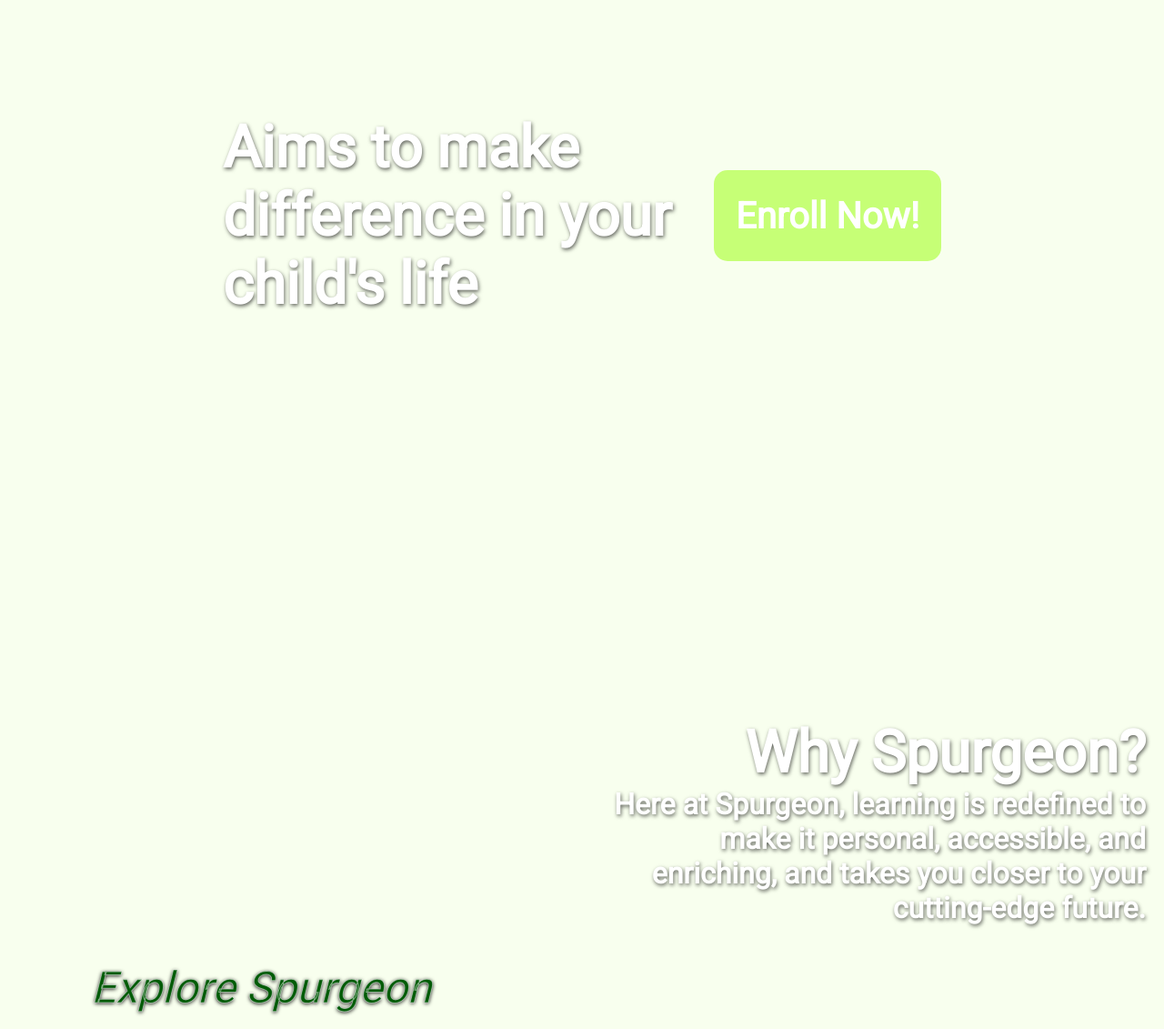
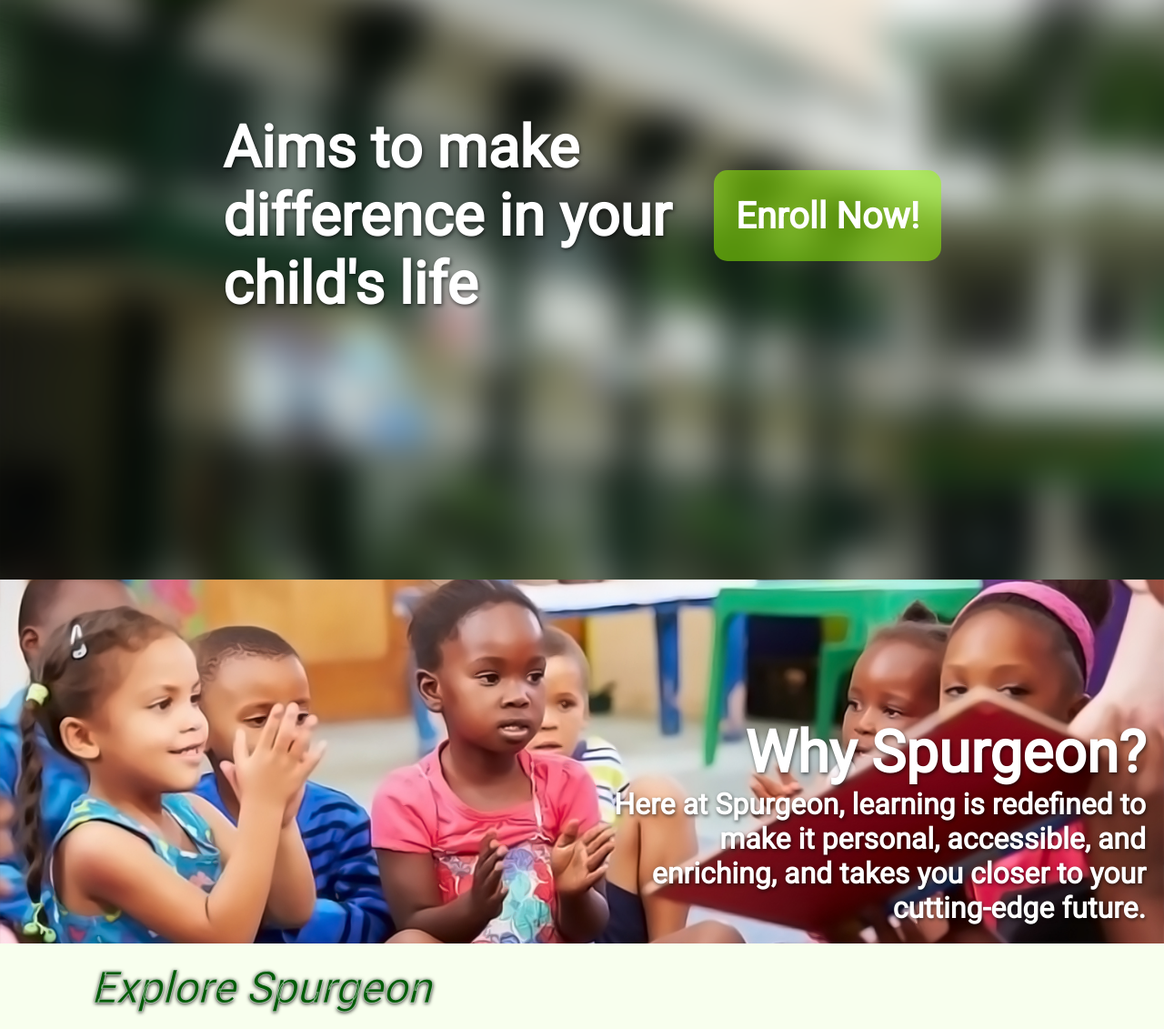
Before and after one commit to Lougerb/First-Website-w--SASS, a website: page index.html in a window 1280 px wide. Shown: the part 163-1294 px from the top of the page at 91% size. Drawn offline with Linux system fonts and the light colour scheme; the site is published under a folder, as on GitHub Pages, so addresses that start at the root find nothing; files whose address does not match are found by name.

Commit message:
image fix 5

```diff
--- a/css/sass/_Layout.scss
+++ b/css/sass/_Layout.scss
@@ -12,13 +12,13 @@
 
 .banner {
   &-1 {
-    background-image: url("/img/Spurgeon-Banner.png");
+    background-image: url(./img/Spurgeon-Banner.png);
 
     @include bgBanner;
     height: 100vh;
   }
   &-2 {
-    background-image: url("/img/banner2.jpg");
+    background-image: url(./img/banner2.jpg);
 
     @include bgBanner;
     height: 50vh;
```
Also changed, not shown: css/style.css.
